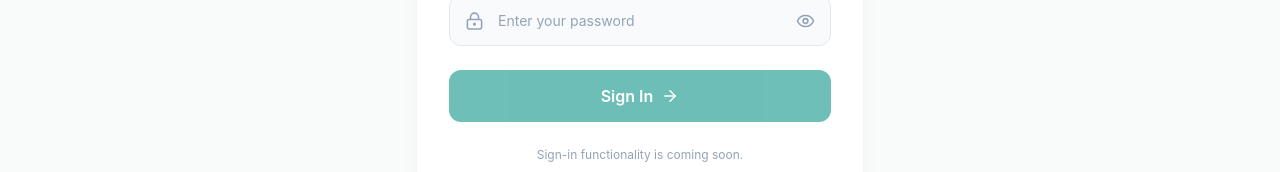
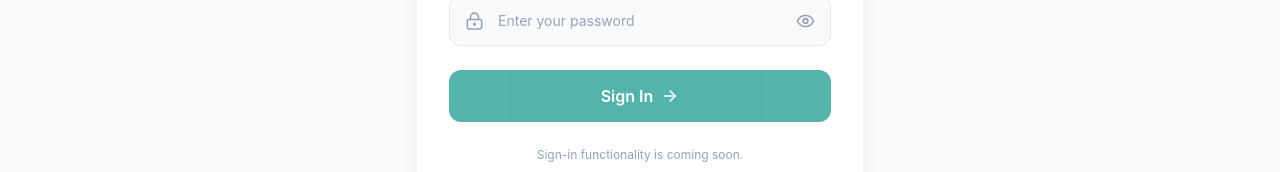
Before and after one commit to ojaskaushik/CarePath, a React (Vite) app in the folder frontend/: page /login in a window 1280 px wide. Shown: the part 512-684 px from the top of the page. Built offline with nearby package versions, Linux system fonts and the light colour scheme; no server answers.

Commit message:
Style signup feedback

```diff
--- a/frontend/src/styles/auth.css
+++ b/frontend/src/styles/auth.css
@@ -281,3 +281,21 @@
   color: #94a3b8;
   font-size: 12px;
 }
+
+
+
+.care-auth-error {
+  margin: 0;
+  padding: 12px 14px;
+  border: 1px solid #fecaca;
+  border-radius: 10px;
+  background-color: #fef2f2;
+  color: #b91c1c;
+  font-size: 13px;
+  line-height: 1.5;
+}
+
+.care-auth-submit:disabled {
+  cursor: not-allowed;
+  opacity: 0.7;
+}
```
